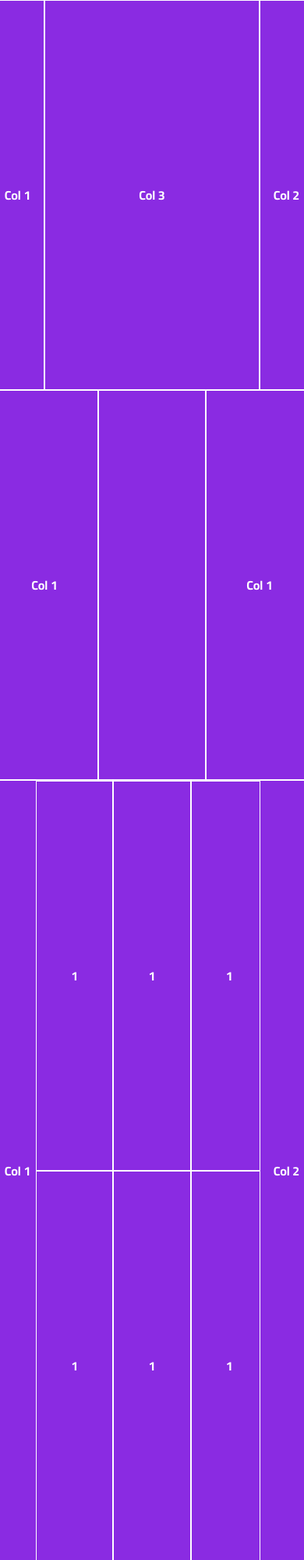
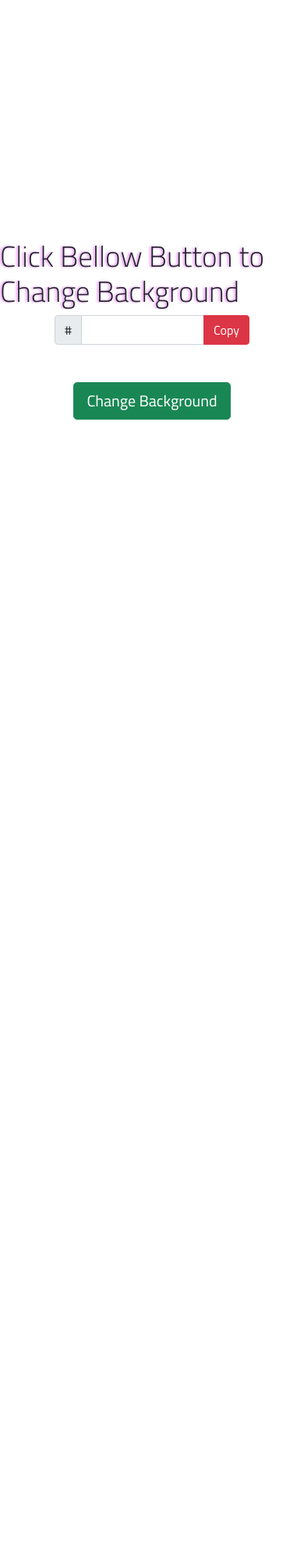
Before and after one commit to md-mannan/boilerpalete, a plain HTML site: page index.html in a window 390 px wide. Shown: the whole page at 78% size. After the commit the page ends 844 px from the top, so only its background shows below. Drawn offline with nearby package versions, Linux system fonts and the light colour scheme.

Commit message:
Do Something

```diff
--- a/asset/css/style.css
+++ b/asset/css/style.css
@@ -3,30 +3,50 @@ body{
     font-family: 'Cairo', sans-serif;
 }
 
-div.col{
-    min-height: 500px;
+*{
+    margin: 0;
+    padding: 0;
+    overflow: hidden;
+}
+#root{
     display: flex;
     align-items: center;
     justify-content: center;
-    background-color: blueviolet;
-    color: #fff;
-    font-weight: 700;
-    border: 1px solid;
-    padding: 0 !important;
+    min-height: 100vh;
+    min-width: 100vw;
+    position: relative;
+
 }
-.container.bg-light{
-    background-color:coral !important;
-    height: 100%;
-    padding: 0 !important;
-}
-
-.bg-light ~ .col {
-    height: 250px;
+.wrap{
     display: flex;
     align-items: center;
     justify-content: center;
-    background-color: blueviolet;
-    color: #fff;
-    font-weight: 700;
-    border: 1px solid;
+    flex-direction: column;
 }
+.title {
+    text-shadow: -2px 0px 3px rgb(216 0 255 / 50%);
+}
+.content{
+    width: 250px;
+}
+
+.toast {
+    position: absolute;
+    width: 200px;
+    background-color: #6b20cf;
+    font-size: 22px;
+    padding: 4px 8px;
+    text-align: center;
+    transition: all .5s ease-in;
+    overflow: hidden;
+    top: 30px;
+    right: 30px;
+    transform: translateX(240px);
+}
+
+.toast.show {
+    top: 30px;
+    right: 30px;
+    transform: translateX(0px);
+    transition: all .5s ease-in;
+}
--- a/asset/js/script.js
+++ b/asset/js/script.js
@@ -1,15 +1,31 @@
 window.onload=()=>{
     main()
 }
+// 1. make  generateRGBColor
+// 1. make  generateHexColor
 
 function main(){
 
     const root=document.getElementById('root')
     const change=document.getElementById('change')
 
+    const copy=document.getElementById('copy')
+
     change.addEventListener('click',function(){
-        let bgcolor=generateRGBColor()
+        let bgcolor=generateHEXColor()
         root.style.backgroundColor=bgcolor
+
+
+
+    })
+
+    copy.addEventListener('click',function(){
+        const toast=document.createElement('msg')
+        toast.innerText="Copied #fff"
+        toast.className="toast alert alert-success text-bold text-white"
+        toast.classList.add('show')                                      //  document.getElementById('msg')
+        document.body.appendChild(toast)
+
     })
 }
 
@@ -18,5 +34,12 @@ function generateRGBColor(){
     const green=Math.floor(Math.random() * 255);
     const blue=Math.floor(Math.random() * 255);
 
-    return `rgb${red},${green},${blue},`;
+    return `rgb(${red},${green},${blue})`;
 }
+function generateHEXColor(){
+    const red=Math.floor(Math.random() * 255);
+    const green=Math.floor(Math.random() * 255);
+    const blue=Math.floor(Math.random() * 255);
+
+    return `#${red.toString(16)}${green.toString(16)}${blue.toString(16)}`;
+}
--- a/index.html
+++ b/index.html
@@ -24,46 +24,20 @@
       <title>Bootstrap Grid System</title>
     </head>
 
-    <body>
+    <body class="root" id="root">
     <div class="container p-0 ">
-      <div class="row">
-          <div class="col col-2">Col 1</div>
-
-          <div class="col col-8">Col 3</div>
-          <div class="col col-2">Col 2</div>
-
-      </div>
-      <div class="row">
-        <div class="col col-sm-12 col-md-6 col-lg-4 gx-5">Col 1</div>
-        <div class="col col-sm-12 col-md-6 col-lg-4 offset-sm-4 offset-md-0">
-
-        </div>
-        <div class="col col-sm-12 col-md-12 col-lg-4">Col 1</div>
+      <!-- <div class="toast alert alert-success text-bold text-white show" id="msg">#ddd </div> -->
 
 
-
-    </div>
-
-    <div class="row">
-      <div class="col col-2">Col 1</div>
-
-      <div class="col col-8">
-        <div class="container p-0 bg-light">
-          <div class="row">
-              <div class="col col-4">1</div>
-              <div class="col col-4">1</div>
-              <div class="col col-4">1</div>
+        <div class="wrap">
+          <h1 class="display-3 title">Click Bellow Button to Change Background</h1>
+          <div class="input-group content">
+            <div class="input-group-text label" id="label">#</div>
+            <div class="input form-control" disabbled></div>
+            <button class="btn btn-danger " id="copy">Copy</button>
           </div>
-          <div class="row">
-              <div class="col col-4">1</div>
-              <div class="col col-4">1</div>
-              <div class="col col-4">1</div>
-          </div>
+          <button class="btn-lg btn btn-success text-bold text-white mt-5" id="change">Change Background</button>
         </div>
-      </div>
-      <div class="col col-2">Col 2</div>
-
-  </div>
     </div>
 
 
@@ -75,7 +49,7 @@
         integrity="sha384-MrcW6ZMFYlzcLA8Nl+NtUVF0sA7MsXsP1UyJoMp4YLEuNSfAP+JcXn/tWtIaxVXM"
         crossorigin="anonymous"
       ></script>
-
+    <script src="asset/js/script.js"></script>
       <!-- Option 2: Separate Popper and Bootstrap JS -->
       <!--
       <script src="https://cdn.jsdelivr.net/npm/@popperjs/core@2.9.2/dist/umd/popper.min.js" integrity="sha384-IQsoLXl5PILFhosVNubq5LC7Qb9DXgDA9i+tQ8Zj3iwWAwPtgFTxbJ8NT4GN1R8p" crossorigin="anonymous"></script>
```
